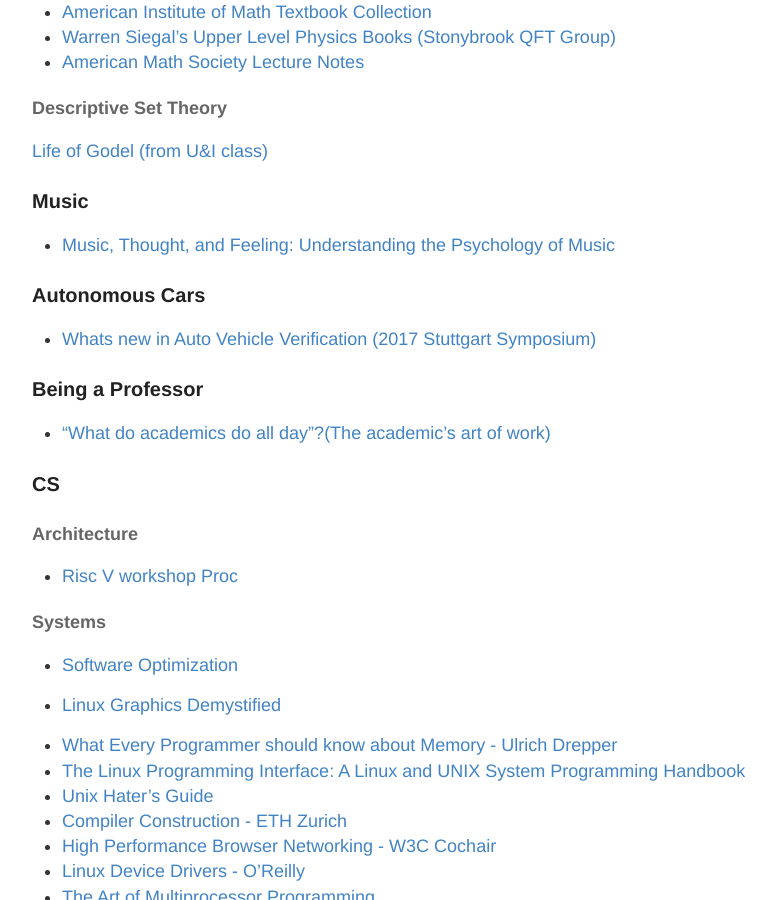
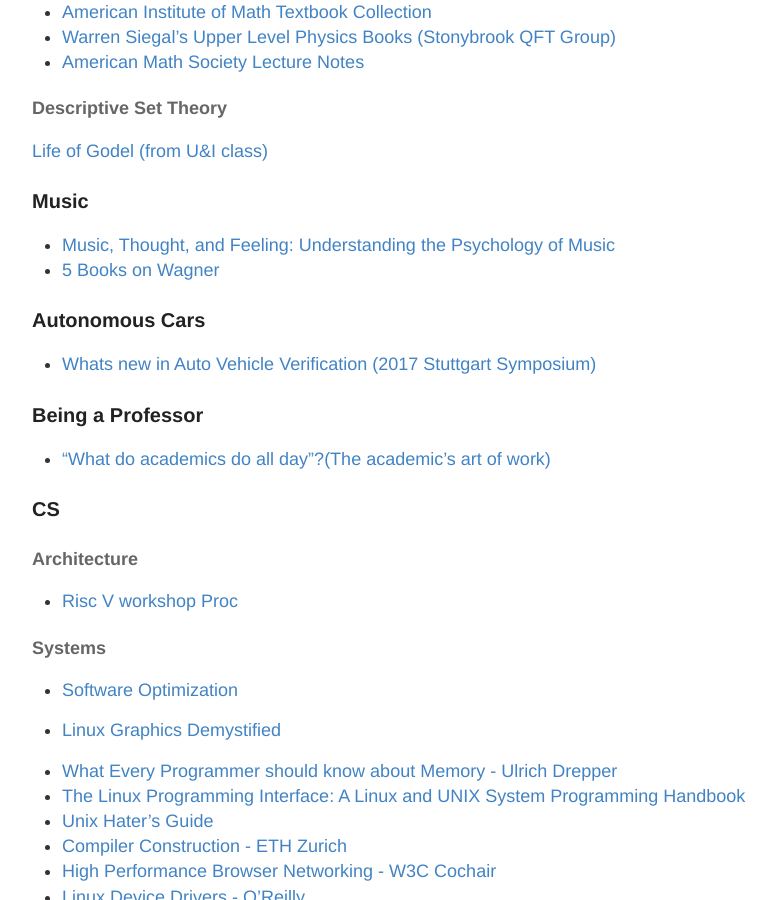
Before and after one commit to RONNCC/ronncc.github, a Jekyll site: the page built from _posts/2015-12-25-ReadingList.md, in a window 1280 px wide and 900 px high, scrolled down 3675 px. Shown: the whole window, without its empty margins (248-1024 px from the left). Built offline with Jekyll 4.4.1, drawn with Linux system fonts in a browser that asks for light colours; comment, search, counter and statistics services are not loaded.

Commit message:
Update 2015-12-25-ReadingList.md

```diff
--- a/_posts/2015-12-25-ReadingList.md
+++ b/_posts/2015-12-25-ReadingList.md
@@ -142,6 +142,7 @@
 ### Music
 
 - [Music, Thought, and Feeling: Understanding the Psychology of Music](https://www.amazon.com/Music-Thought-Feeling-Understanding-Psychology/dp/0195377079)
+- [5 Books on Wagner](https://fivebooks.com/best-books/wagner/)
 
 ### Autonomous Cars
 - [Whats new in Auto Vehicle Verification (2017 Stuttgart Symposium)](https://blog.foretellix.com/2017/06/27/whats-new-in-av-verification-report-from-the-stuttgart-symposium/)
```
